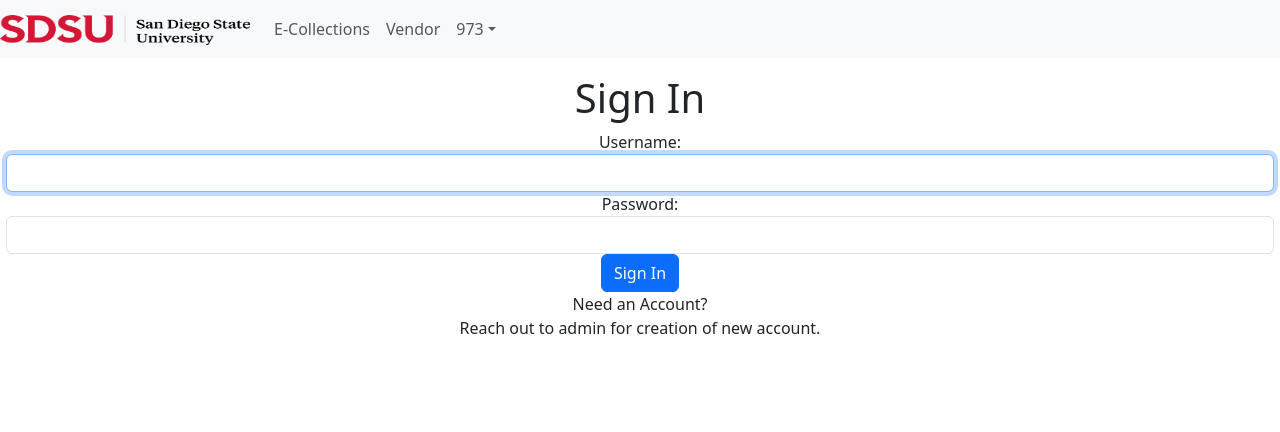
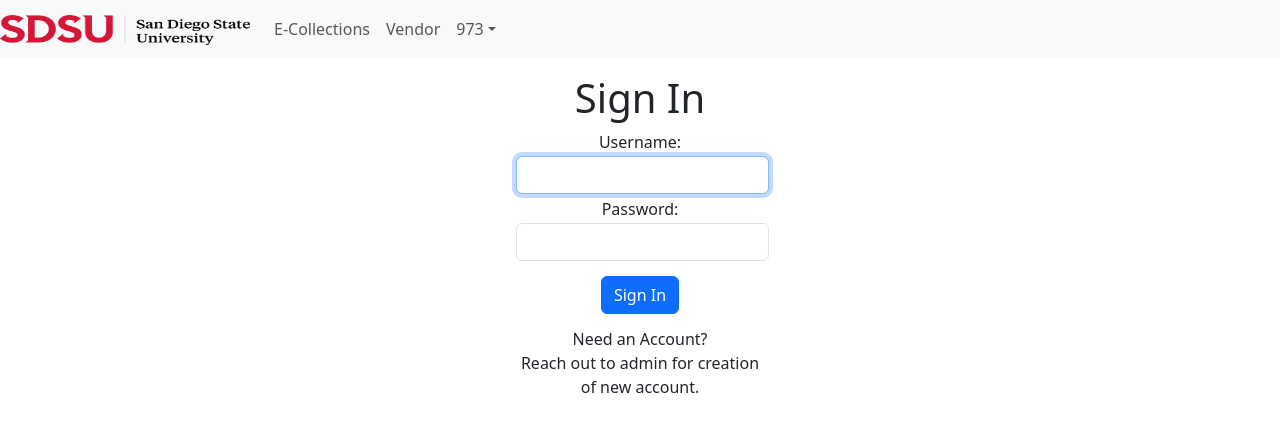
Before and after one commit to sheetalrprasad/E_Collection_Metadata_V2_Client, a React (Create React App) app: page /login in a window 1280 px wide. Shown: the top 432 px of the page. Built offline with nearby package versions, Linux system fonts and the light colour scheme.

Commit message:
Login Page

```diff
--- /dev/null
+++ b/src/Login/LoginApp.css
@@ -0,0 +1,14 @@
+.login {
+    align-items: center;
+    margin: auto;
+    width: 20%;
+    height: 60%;
+}
+
+.login-button {
+    margin: 5%;
+}
+
+input {
+    margin: 1%;
+}
--- a/src/Login/LoginApp.js
+++ b/src/Login/LoginApp.js
@@ -1,5 +1,6 @@
 import React from "react";
 import { useRef, useState, useEffect } from "react";
+import "./LoginApp.css";
 
 
 
@@ -8,8 +9,8 @@ const LoginApp = () =>{
     const userRef = useRef();
     const errRef = useRef();
 
-    const [user, setUser] = useState();
-    const [pwd, setPwd] = useState();
+    const [user, setUser] = useState('');
+    const [pwd, setPwd] = useState('');
     const [errMsg, setErrMsg] = useState();
     const [success, setSuccess] = useState(false);
 
@@ -22,27 +23,30 @@ const LoginApp = () =>{
     },[user, pwd])
 
     const handleSubmit = async (e) =>{
-        e.preventdefault();
+
+        setSuccess(true);
+        console.log(user, pwd);
         //call api
-        console.log(user, pwd);
         setUser('');
-        setPwd(' ');
-        setSuccess(true);
+        setPwd('');
+
+        e.preventDefault();
+
     }
 
     return (
         <div>
-            { success? (
+            { success ? (
                 <section>
                     <h1>You are logged In.</h1>
                     <p><a href="/"> Home</a></p>
                 </section>
-                ): (
-                    <div className="form-group">
+                ) : (
+                        <div className="form-group login">
                             <section>
                                 <p ref={errRef} className={errMsg? "errmsg" : "offscreen"} aria-live="assertive">{errMsg}</p>
                                 <h1>Sign In</h1>
-                            <form onSubmit={handleSubmit}>
+                                <form onSubmit={(e) => handleSubmit(e) }>
 
                                     <label htmlFor="username">Username:</label>
                                     <input
@@ -66,7 +70,7 @@ const LoginApp = () =>{
                                         required
                                     />
 
-                                <button type="submit" className="btn btn-primary">Sign In</button>
+                                    <button type="submit" className="btn btn-primary login-button">Sign In</button>
 
                                     <p>
                                         Need an Account?<br/>
@@ -75,7 +79,8 @@ const LoginApp = () =>{
                                 </form>
                             </section>
                         </div>
-            )}
+                    )
+                }
         </div>
     )
 
```
Also changed, not shown: src/context/AuthProvider.js (added). Lines whose indentation alone changed are shown as unchanged.
